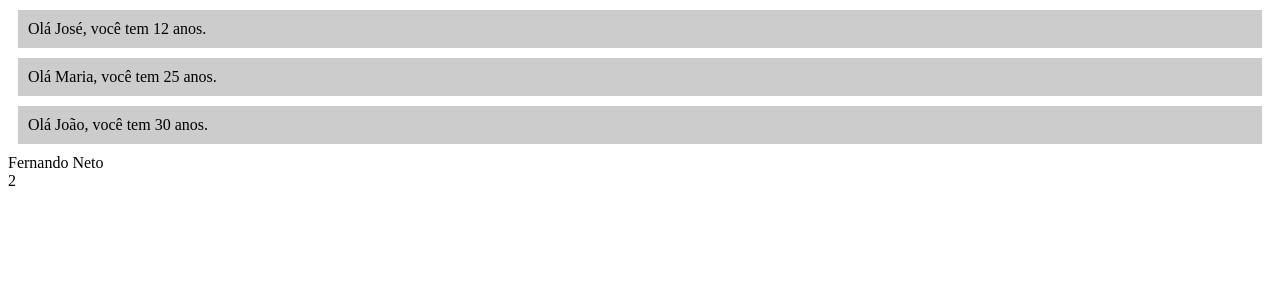
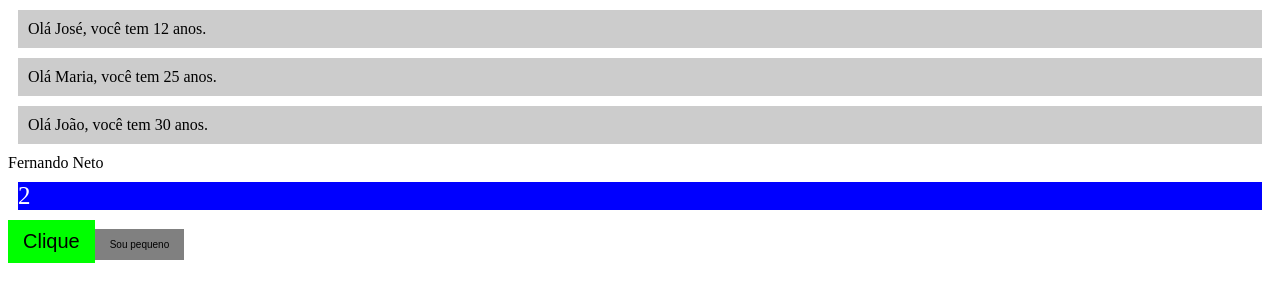
Before and after one commit to fernandonetom/learn-reactjs, a React (Create React App) app: page / in a window 1280 px wide. Shown: the top 302 px of the page. Built offline with nearby package versions, Linux system fonts and the light colour scheme.

Commit message:
Styled components

```diff
--- a/package.json
+++ b/package.json
@@ -8,7 +8,8 @@
     "@testing-library/user-event": "^7.2.1",
     "react": "^16.13.1",
     "react-dom": "^16.13.1",
-    "react-scripts": "3.4.1"
+    "react-scripts": "3.4.1",
+    "styled-components": "^5.1.1"
   },
   "scripts": {
     "start": "react-scripts start",
--- a/src/App.js
+++ b/src/App.js
@@ -1,6 +1,30 @@
 import React from "react";
 import Hello from "./hello";
 import "./App.css";
+import styled from "styled-components";
+
+export const Card = styled.div`
+	background-color: blue;
+	font-size: 25px;
+	color: white;
+	margin: 10px;
+`;
+export const Botao = styled.button.attrs((props) => ({
+	bgColor: props.bgColor || "gray",
+}))`
+	font-size: 20px;
+	padding: 10px 15px;
+	border: 0;
+	background-color: ${(props) => props.bgColor};
+`;
+export const BotaoPequeno = styled(Botao)`
+	font-size: 10px;
+	transition: all ease-in-out 0.3s;
+	&:hover {
+		background-color: blue;
+		cursor: pointer;
+	}
+`;
 /*
   MANEIRA 1
 */
@@ -29,7 +53,9 @@ function App() {
 			<Hello name="Maria" age={25} />
 			<Hello name="João" age={30} />
 			<div>{fomartName(user)}</div>
-			<div>{1 + 1}</div>
+			<Card>{1 + 1}</Card>
+			<Botao bgColor="#00FF00">Clique</Botao>
+			<BotaoPequeno>Sou pequeno</BotaoPequeno>
 		</>
 	);
 }
```
Also changed, not shown: 1 other file (tests, documents, lock files or other folders).
